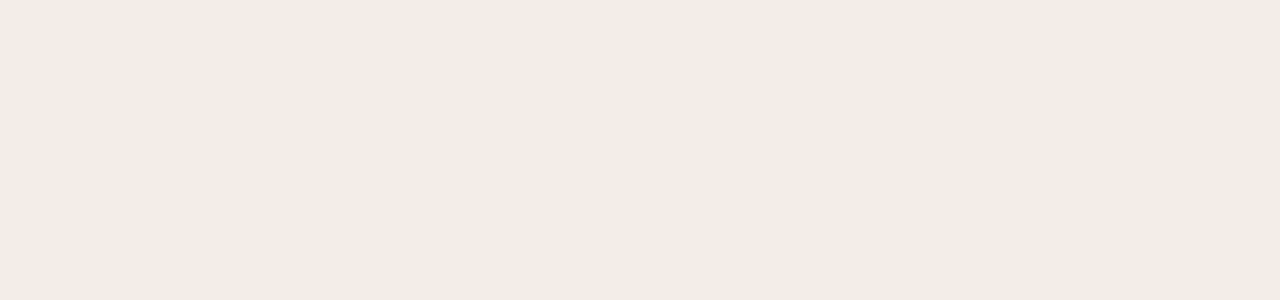
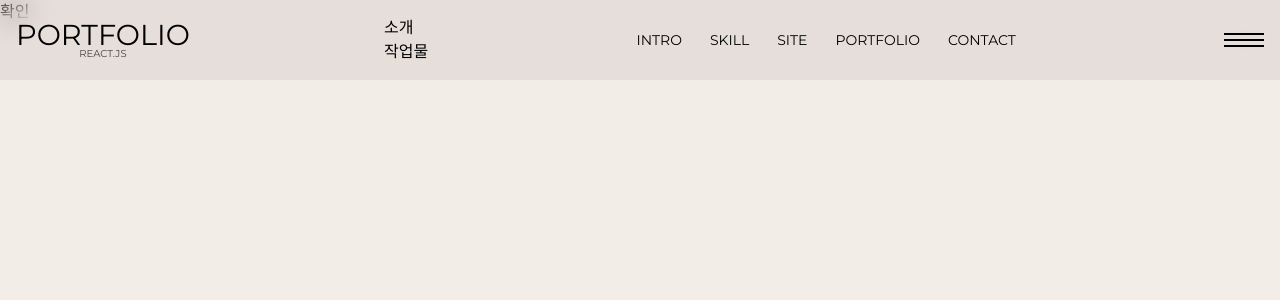
Before and after one commit to eggleebee/port2024-react, a React (Create React App) app: page / in a window 1280 px wide. Before the commit this address had no page. Shown: the top 300 px of the page. Built offline with nearby package versions, Linux system fonts and the light colour scheme; a small style sheet from the web is missing; a web font is replaced by a local one.

Commit message:
route수정

```diff
--- a/src/App.js
+++ b/src/App.js
@@ -15,13 +15,16 @@ const App = () => {
     }, []);
 
     return (
-        <BrowserRouter>
-            <switch>
+        <div>
+            확인
+            <BrowserRouter>
+
                 <Routes>
-                    <Route path="./" element={<Header />} />
+                    <Route path="/" element={<Header />} />
                 </Routes>
-            </switch>
-        </BrowserRouter>
+
+            </BrowserRouter>
+        </div>
     );
 };
 
```
Also changed, not shown: 7 other files (tests, documents, lock files or other folders).
